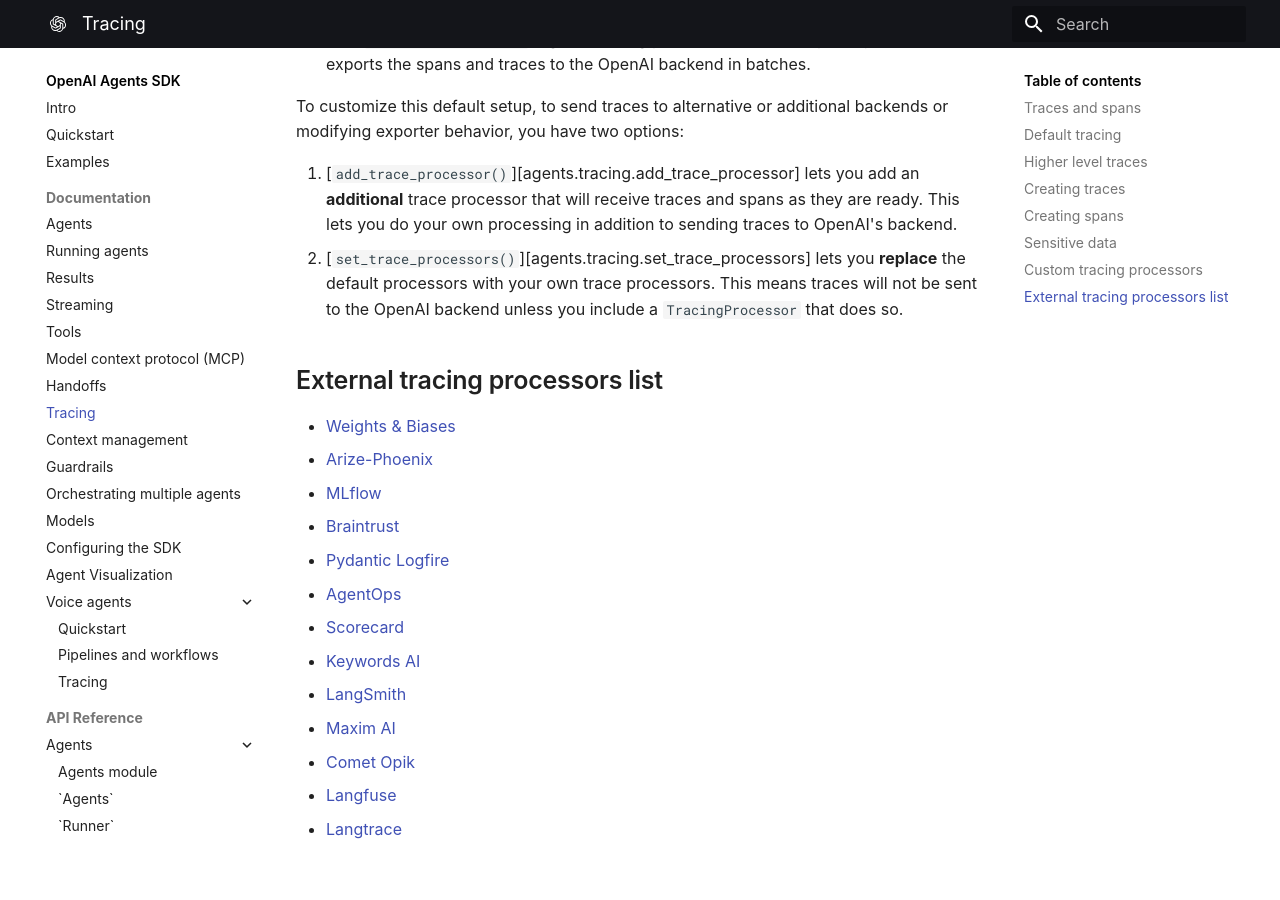
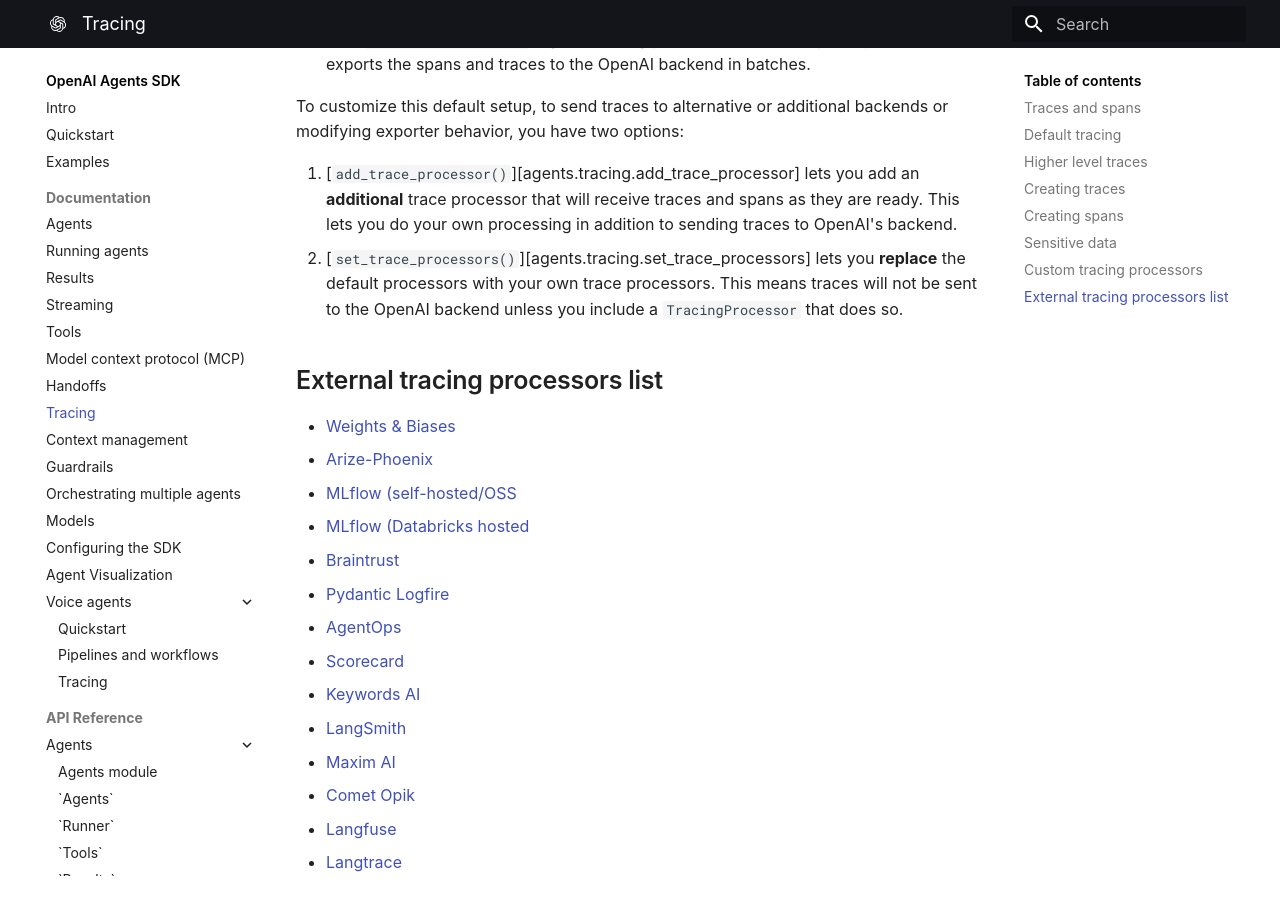
Before and after one commit to Radoslaw-Lisowski/openai-agents-python, an MkDocs documentation site: the page built from docs/tracing.md, in a window 1280 px wide and 900 px high, scrolled down 3404 px. Built offline with MkDocs 1.6.1 and Material for MkDocs 9.7.7, drawn with Linux system fonts in a browser that asks for light colours; some web fonts are replaced; before the commit the page ends 4270 px from its top, so only the background shows below that.

Commit message:
Databricks MLflow tracing integration (#401)

```diff
--- a/docs/tracing.md
+++ b/docs/tracing.md
@@ -101,7 +101,8 @@ To customize this default setup, to send traces to alternative or additional bac
 
 -   [Weights & Biases](https://weave-docs.wandb.ai/guides/integrations/openai_agents)
 -   [Arize-Phoenix](https://docs.arize.com/phoenix/tracing/integrations-tracing/openai-agents-sdk)
--   [MLflow](https://mlflow.org/docs/latest/tracing/integrations/openai-agent)
+-   [MLflow (self-hosted/OSS](https://mlflow.org/docs/latest/tracing/integrations/openai-agent)
+-   [MLflow (Databricks hosted](https://docs.databricks.com/aws/en/mlflow/mlflow-tracing#-automatic-tracing)
 -   [Braintrust](https://braintrust.dev/docs/guides/traces/integrations#openai-agents-sdk)
 -   [Pydantic Logfire](https://logfire.pydantic.dev/docs/integrations/llms/openai/#openai-agents)
 -   [AgentOps](https://docs.agentops.ai/v1/integrations/agentssdk)
```
